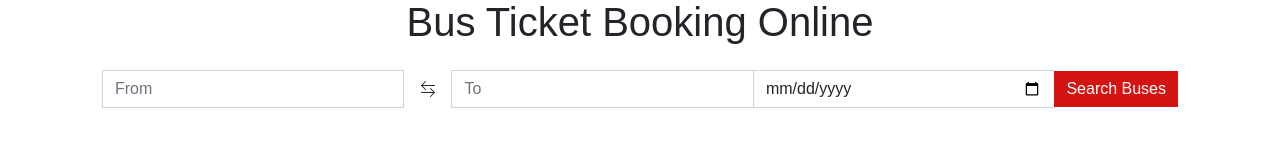
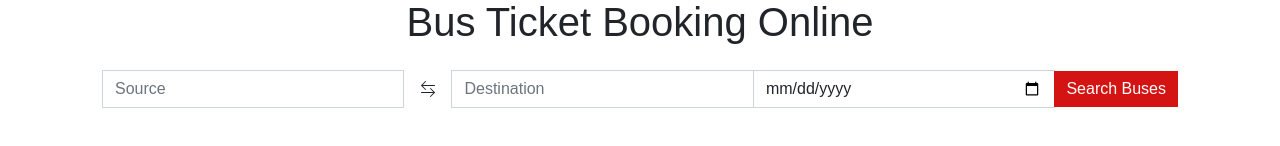
Before and after one commit to shreyKataria/redbus-clone-Project-NS, a React (Create React App) app: page / in a window 1280 px wide. Shown: the part 342-488 px from the top of the page. Built offline with nearby package versions, Linux system fonts and the light colour scheme.

Commit message:
pushing new placeholder

```diff
--- a/src/components/SearchLocation.js
+++ b/src/components/SearchLocation.js
@@ -33,7 +33,7 @@ function SearchLocation() {
       <div className="m-3">
         <InputGroup className="flex align-items-center">
           <Form.Control className="rounded-0"
-            placeholder="From"
+            placeholder="Source"
             aria-label="Text input with dropdown button"
             value={from}
             onChange={(e) => {
@@ -42,7 +42,7 @@ function SearchLocation() {
           />
           <BsArrowLeftRight onClick={interchangeFromTo} className="mx-3" />
           <Form.Control
-            placeholder="To"
+            placeholder="Destination"
             value={to}
             aria-label="Text input with dropdown button"
             onChange={(e) => {
```
